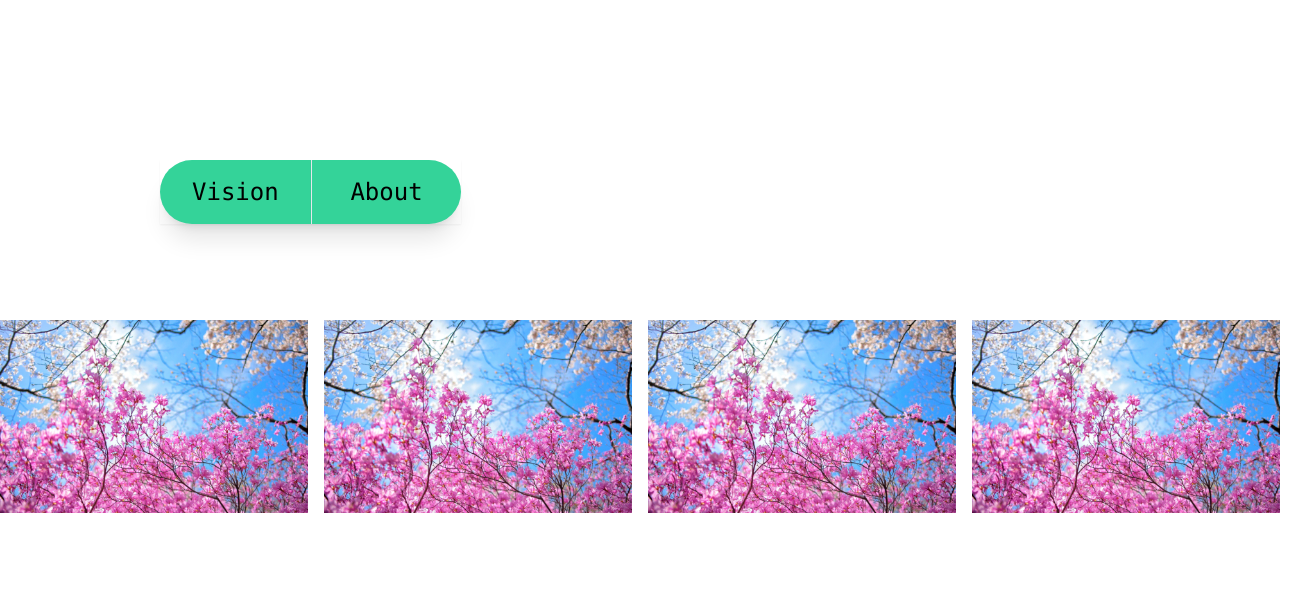
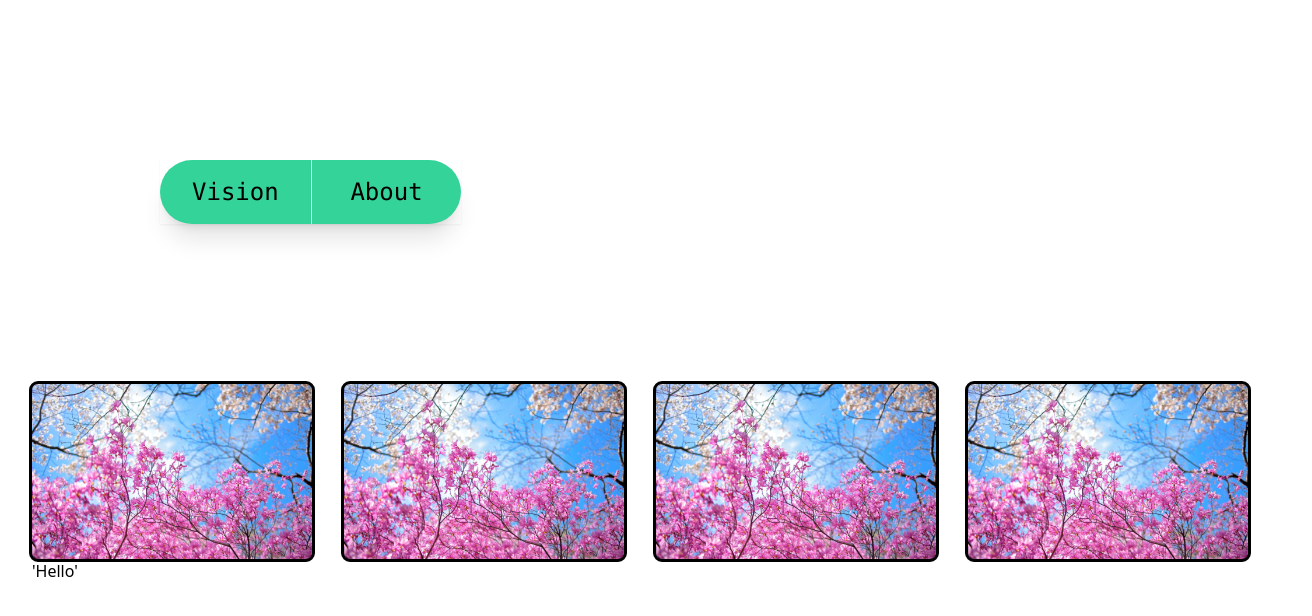
Before and after one commit to BorRotar/business-website, a React (Create React App) app: page /about in a window 1280 px wide. Shown: the top 616 px of the page, 1312 px wide, since content can reach past the window. Built offline with nearby package versions, Linux system fonts and the light colour scheme.

Commit message:
Styled images on About and added Carousel

```diff
--- a/src/components/About/About.js
+++ b/src/components/About/About.js
@@ -1,6 +1,7 @@
-import { useState } from "react";
+import { Fragment, useState } from "react";
 import Sakura from "../../assets/images/SakuraContrast.jpg";
-import Projects, { fifthProject, fourthProject, secondProject, thirdProject } from "./Projects";
+import Carousel from "../Carousel/Carousel";
+import Projects, { fourthProject, secondProject, thirdProject } from "./Projects";
 
 const About = () => {
   const [firstHover, setFirstHover] = useState(null);
@@ -34,38 +35,33 @@ const About = () => {
     setFourthHover(false);
   };
 
-  const [fifthHover, setFifthHover] = useState(null);
-  const onFifthHover = () => {
-    setFifthHover(true);
-  };
-  const onFifthLeave = () => {
-    setFifthHover(false);
-  };
+  return (
+    <Fragment>
+    <div className="grow-0 mx-8 relative top-96 grid grid-cols-4 gap-8">
 
-  return (
-    <div className="grow-0 relative top-80 grid grid-cols-4 gap-4">
-
-        <div  onMouseEnter={onFirstHover} onMouseLeave={onFirstLeave}>
-          {firstHover ? <div className="">{<Projects />}</div> : <img src={Sakura} alt="" />}
+        <div className="outline hover:outline-2 rounded-md" onMouseEnter={onFirstHover} onMouseLeave={onFirstLeave}>
+          {firstHover ? <div className="mx-4 my-2">{<Projects />}</div> : <img src={Sakura} alt="" />}
         </div>
-        <div >
-          <div className="" onMouseEnter={onSeocndHover} onMouseLeave={onSecondLeave}>
-            {secondHover ? <div className="">{secondProject}</div> : <img src={Sakura} alt="" />}
+        <div className="outline hover:outline-2 rounded-md">
+          <div  onMouseEnter={onSeocndHover} onMouseLeave={onSecondLeave}>
+            {secondHover ? <div  className="mx-4 my-2">{secondProject}</div> : <img src={Sakura} alt="" />}
           </div>
         </div>
-        <div className="overflow-hidden">
+        <div className="outline hover:outline-2 rounded-md">
           <div onMouseEnter={onThirdHover} onMouseLeave={onThirdLeave}>
-            {thirdHover ? <div className="">{thirdProject}</div> : <img src={Sakura} alt="" />}
+            {thirdHover ? <div className="mx-4 my-2">{thirdProject}</div> : <img src={Sakura} alt="" />}
           </div>
         </div>
-        <div>
+        <div className="outline hover:outline-2 rounded-md">
           <div onMouseEnter={onFourthHover} onMouseLeave={onFourthLeave}>
-            {fourthHover ? <div className="">{fourthProject}</div> : <img src={Sakura} alt="" />}
+            {fourthHover ? <div className="mx-4 my-2">{fourthProject}</div> : <img src={Sakura} alt="" />}
           </div>
         </div>
-
       </div>
-
+      <div className="relative top-96 left-8">
+      <Carousel/>
+      </div>
+      </Fragment>
   );
 };
 
--- /dev/null
+++ b/src/components/Carousel/Carousel.js
@@ -0,0 +1,7 @@
+const Carousel = () => {
+    return (
+        <h1>'Hello'</h1>
+    )
+}
+
+export default Carousel
```
